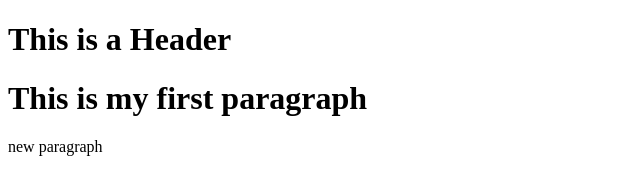
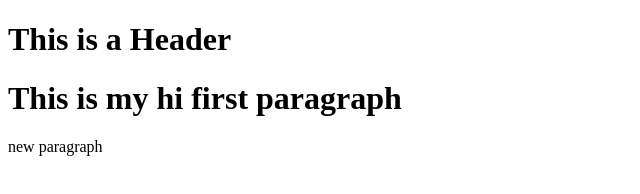
Before and after one commit to shuklaneeraj/Basics-of-Web-Development, a website: page INDEX.HTML in a window 1280 px wide. Shown: the whole page, without its empty margins (0-640 px from the left). Drawn offline with Linux system fonts and the light colour scheme.

Commit message:
fourth commit

```diff
--- a/INDEX.HTML
+++ b/INDEX.HTML
@@ -4,7 +4,7 @@
 
     <body>
         <h1>This is a Header</h1>
-        <h1>This is my  first paragraph</h1>
+        <h1>This is my  hi first paragraph</h1>
         <p1>new paragraph</p1>
     </body>
 </html>
```
Also changed, not shown: package.json (added, +24 -0 lines), 2 other files.
